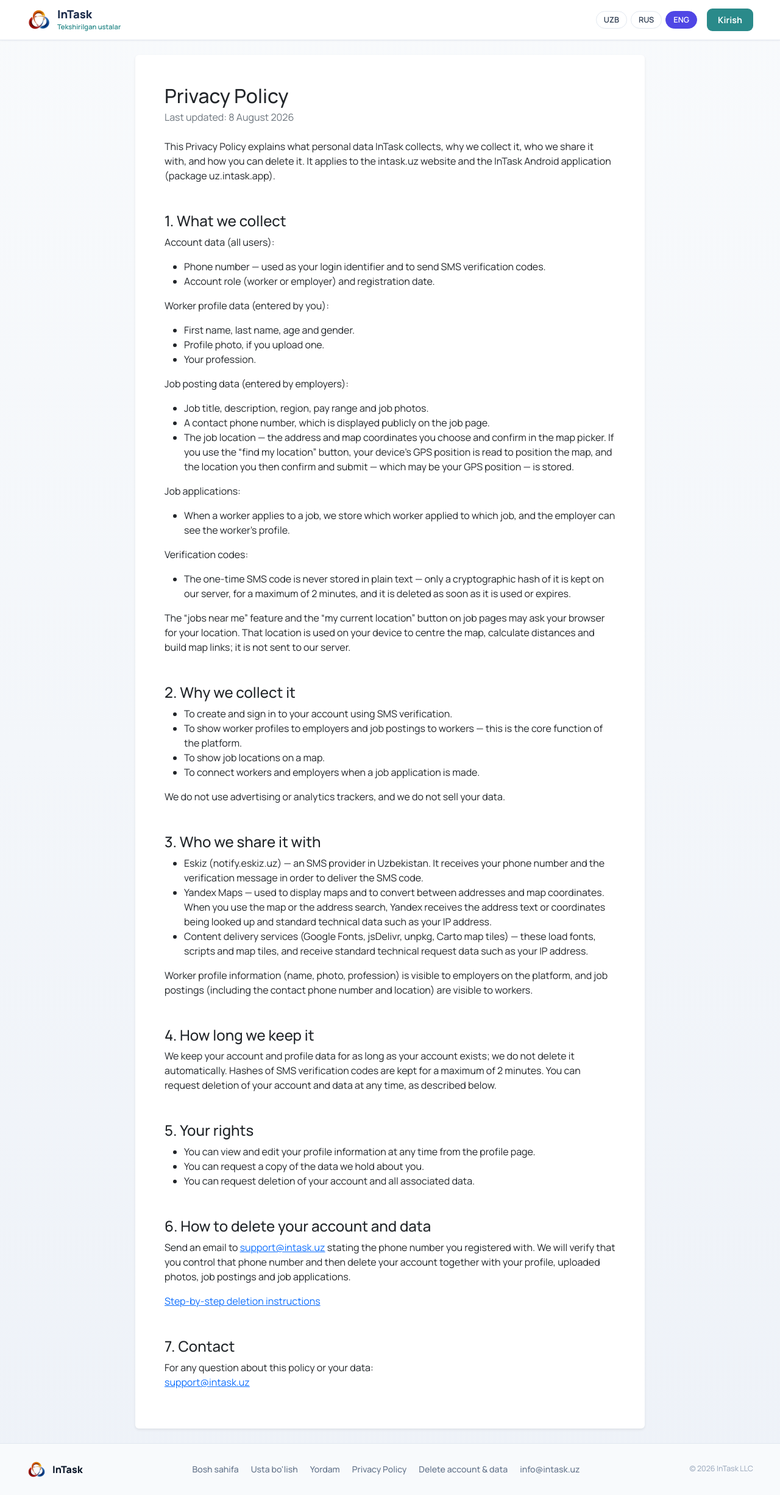
After one commit to AbdulazizGulomov/Intask, a Django app: page /privacy-policy/ in a window 1280 px wide. The commit adds this page. Shown: the whole page at 61% size. Run offline with Django 5.2, Linux system fonts and the light colour scheme.

Commit message:
Add privacy policy and data deletion pages for Google Play
- /privacy-policy/ and /data-deletion/ TemplateViews in apps.accounts,
  publicly reachable, named privacy_policy / data_deletion
- Pages extend base_site.html; copy states only what the code does:
  hashed OTP kept max 2 min, map-picker location with GPS assist,
  Eskiz / Yandex Maps / CDN recipients, no analytics, indefinite
  retention with deletion via support@intask.uz
- Trilingual: en source strings, uz/ru translations appended to .po
  and compiled to .mo
- Footer links on every page: base_site footer nav, footer_links
  partial in base.html and standalone templates, landing footer wired

Co-Authored-By: Claude Fable 5 <noreply@anthropic.com>

```diff
--- a/apps/accounts/urls.py
+++ b/apps/accounts/urls.py
@@ -6,12 +6,17 @@ from apps.jobs import views as job_views   # ✅ ADD THIS IMPORT
 from .auth.api_views import send_otp_view, verify_otp_view
 from .views import me
 from rest_framework_simplejwt.views import TokenRefreshView
+from django.views.generic import TemplateView
 
 app_name = "accounts"
 
 urlpatterns = [
     # Role & start
     path("", views.landing, name="landing"),
+
+    # Legal pages (must stay publicly reachable — Google Play requirement)
+    path("privacy-policy/", TemplateView.as_view(template_name="privacy_policy.html"), name="privacy_policy"),
+    path("data-deletion/", TemplateView.as_view(template_name="data_deletion.html"), name="data_deletion"),
     path("role/", views.role_select, name="role_select"),
     path("choose-role/<str:role>/", views.choose_role, name="choose_role"),
     path("after-otp/", views.after_otp_redirect, name="after_otp_redirect"),
--- a/templates/base.html
+++ b/templates/base.html
@@ -150,6 +150,8 @@
         {% block content %}{% endblock %}
     </main>
 
+    {% include "partials/footer_links.html" %}
+
     <script src="https://cdn.jsdelivr.net/npm/bootstrap@5.3.2/dist/js/bootstrap.bundle.min.js"></script>
     <script src="{% static 'js/main.js' %}"></script>
 </body>
--- a/templates/base_site.html
+++ b/templates/base_site.html
@@ -177,6 +177,8 @@
         <a href="{% url 'accounts:role_select' %}">{% trans "Bosh sahifa" %}</a>
         <a href="{% url 'accounts:choose_role' 'worker' %}">{% trans "Usta bo'lish" %}</a>
         <a href="#">{% trans "Yordam" %}</a>
+        <a href="{% url 'accounts:privacy_policy' %}">{% trans "Privacy Policy" %}</a>
+        <a href="{% url 'accounts:data_deletion' %}">{% trans "Delete account & data" %}</a>
         <a href="mailto:info@intask.uz">info@intask.uz</a>
       </nav>
       <div class="site-ftr-copy">© 2026 InTask LLC</div>
--- a/templates/employer_home.html
+++ b/templates/employer_home.html
@@ -308,5 +308,6 @@
 
   </div>
 </div>
+{% include "partials/footer_links.html" %}
 </body>
 </html>
--- a/templates/landing.html
+++ b/templates/landing.html
@@ -633,8 +633,8 @@
         <div class="ftr-bot-l">
           <span>© 2026 InTask LLC</span>
           <a href="#">{% trans "Foydalanish shartlari" %}</a>
-          <a href="#">{% trans "Maxfiylik siyosati" %}</a>
-          <a href="#">Cookie</a>
+          <a href="{% url 'accounts:privacy_policy' %}">{% trans "Maxfiylik siyosati" %}</a>
+          <a href="{% url 'accounts:data_deletion' %}">{% trans "Ma'lumotlarni o'chirish" %}</a>
           <a href="#">{% trans "Ommaviy oferta" %}</a>
         </div>
       </div>
--- /dev/null
+++ b/templates/privacy_policy.html
@@ -0,0 +1,114 @@
+{% extends "base_site.html" %}
+{% load i18n %}
+
+{% block title %}{% trans "Privacy Policy" %} — InTask{% endblock %}
+
+{% block content %}
+<div class="container" style="max-width: 860px;">
+  <div class="card shadow-sm border-0 my-4">
+    <div class="card-body p-4 p-md-5">
+
+      <h1 class="h2 mb-1">{% trans "Privacy Policy" %}</h1>
+      <p class="text-secondary mb-4">{% trans "Last updated: 8 August 2026" %}</p>
+
+      <p>
+        {% blocktrans trimmed %}
+        This Privacy Policy explains what personal data InTask collects, why we
+        collect it, who we share it with, and how you can delete it. It applies
+        to the intask.uz website and the InTask Android application
+        (package uz.intask.app).
+        {% endblocktrans %}
+      </p>
+
+      <h2 class="h4 mt-5">{% trans "1. What we collect" %}</h2>
+      <p>{% trans "Account data (all users):" %}</p>
+      <ul>
+        <li>{% trans "Phone number — used as your login identifier and to send SMS verification codes." %}</li>
+        <li>{% trans "Account role (worker or employer) and registration date." %}</li>
+      </ul>
+      <p>{% trans "Worker profile data (entered by you):" %}</p>
+      <ul>
+        <li>{% trans "First name, last name, age and gender." %}</li>
+        <li>{% trans "Profile photo, if you upload one." %}</li>
+        <li>{% trans "Your profession." %}</li>
+      </ul>
+      <p>{% trans "Job posting data (entered by employers):" %}</p>
+      <ul>
+        <li>{% trans "Job title, description, region, pay range and job photos." %}</li>
+        <li>{% trans "A contact phone number, which is displayed publicly on the job page." %}</li>
+        <li>{% trans "The job location — the address and map coordinates you choose and confirm in the map picker. If you use the “find my location” button, your device's GPS position is read to position the map, and the location you then confirm and submit — which may be your GPS position — is stored." %}</li>
+      </ul>
+      <p>{% trans "Job applications:" %}</p>
+      <ul>
+        <li>{% trans "When a worker applies to a job, we store which worker applied to which job, and the employer can see the worker's profile." %}</li>
+      </ul>
+      <p>{% trans "Verification codes:" %}</p>
+      <ul>
+        <li>{% trans "The one-time SMS code is never stored in plain text — only a cryptographic hash of it is kept on our server, for a maximum of 2 minutes, and it is deleted as soon as it is used or expires." %}</li>
+      </ul>
+      <p>
+        {% blocktrans trimmed %}
+        The “jobs near me” feature and the “my current location” button on job
+        pages may ask your browser for your location. That location is used on
+        your device to centre the map, calculate distances and build map links;
+        it is not sent to our server.
+        {% endblocktrans %}
+      </p>
+
+      <h2 class="h4 mt-5">{% trans "2. Why we collect it" %}</h2>
+      <ul>
+        <li>{% trans "To create and sign in to your account using SMS verification." %}</li>
+        <li>{% trans "To show worker profiles to employers and job postings to workers — this is the core function of the platform." %}</li>
+        <li>{% trans "To show job locations on a map." %}</li>
+        <li>{% trans "To connect workers and employers when a job application is made." %}</li>
+      </ul>
+      <p>{% trans "We do not use advertising or analytics trackers, and we do not sell your data." %}</p>
+
+      <h2 class="h4 mt-5">{% trans "3. Who we share it with" %}</h2>
+      <ul>
+        <li>{% trans "Eskiz (notify.eskiz.uz) — an SMS provider in Uzbekistan. It receives your phone number and the verification message in order to deliver the SMS code." %}</li>
+        <li>{% trans "Yandex Maps — used to display maps and to convert between addresses and map coordinates. When you use the map or the address search, Yandex receives the address text or coordinates being looked up and standard technical data such as your IP address." %}</li>
+        <li>{% trans "Content delivery services (Google Fonts, jsDelivr, unpkg, Carto map tiles) — these load fonts, scripts and map tiles, and receive standard technical request data such as your IP address." %}</li>
+      </ul>
+      <p>{% trans "Worker profile information (name, photo, profession) is visible to employers on the platform, and job postings (including the contact phone number and location) are visible to workers." %}</p>
+
+      <h2 class="h4 mt-5">{% trans "4. How long we keep it" %}</h2>
+      <p>
+        {% blocktrans trimmed %}
+        We keep your account and profile data for as long as your account
+        exists; we do not delete it automatically. Hashes of SMS verification
+        codes are kept for a maximum of 2 minutes. You can request deletion of
+        your account and data at any time, as described below.
+        {% endblocktrans %}
+      </p>
+
+      <h2 class="h4 mt-5">{% trans "5. Your rights" %}</h2>
+      <ul>
+        <li>{% trans "You can view and edit your profile information at any time from the profile page." %}</li>
+        <li>{% trans "You can request a copy of the data we hold about you." %}</li>
+        <li>{% trans "You can request deletion of your account and all associated data." %}</li>
+      </ul>
+
+      <h2 class="h4 mt-5">{% trans "6. How to delete your account and data" %}</h2>
+      <p>
+        {% blocktrans trimmed %}
+        Send an email to <a href="mailto:support@intask.uz">support@intask.uz</a>
+        stating the phone number you registered with. We will verify that you
+        control that phone number and then delete your account together with
+        your profile, uploaded photos, job postings and job applications.
+        {% endblocktrans %}
+      </p>
+      <p>
+        <a href="{% url 'accounts:data_deletion' %}">{% trans "Step-by-step deletion instructions" %}</a>
+      </p>
+
+      <h2 class="h4 mt-5">{% trans "7. Contact" %}</h2>
+      <p>
+        {% trans "For any question about this policy or your data:" %}<br>
+        <a href="mailto:support@intask.uz">support@intask.uz</a>
+      </p>
+
+    </div>
+  </div>
+</div>
+{% endblock %}
--- a/templates/profile_edit.html
+++ b/templates/profile_edit.html
@@ -814,5 +814,6 @@
   })();
 </script>
 
+{% include "partials/footer_links.html" %}
 </body>
 </html>
--- a/templates/role_select.html
+++ b/templates/role_select.html
@@ -92,5 +92,6 @@
   </div>
 
   <script src="https://cdn.jsdelivr.net/npm/bootstrap@5.3.3/dist/js/bootstrap.bundle.min.js"></script>
+{% include "partials/footer_links.html" %}
 </body>
 </html>
--- a/templates/worker_job_detail.html
+++ b/templates/worker_job_detail.html
@@ -263,5 +263,6 @@
   });
 </script>
 
+{% include "partials/footer_links.html" %}
 </body>
 </html>
--- a/templates/worker_public_profile.html
+++ b/templates/worker_public_profile.html
@@ -251,5 +251,6 @@
   {% endif %}
 
   <script src="https://cdn.jsdelivr.net/npm/bootstrap@5.3.3/dist/js/bootstrap.bundle.min.js"></script>
+{% include "partials/footer_links.html" %}
 </body>
 </html>
--- a/templates/workers_base.html
+++ b/templates/workers_base.html
@@ -203,5 +203,6 @@
   </div>
 
   <script src="https://cdn.jsdelivr.net/npm/bootstrap@5.3.3/dist/js/bootstrap.bundle.min.js"></script>
+{% include "partials/footer_links.html" %}
 </body>
 </html>
```
Also changed, not shown: templates/data_deletion.html (added, +57 -0 lines), templates/partials/footer_links.html (added, +10 -0 lines), locale/en/LC_MESSAGES/django.po, locale/ru/LC_MESSAGES/django.po, locale/uz/LC_MESSAGES/django.po, 3 other files.
